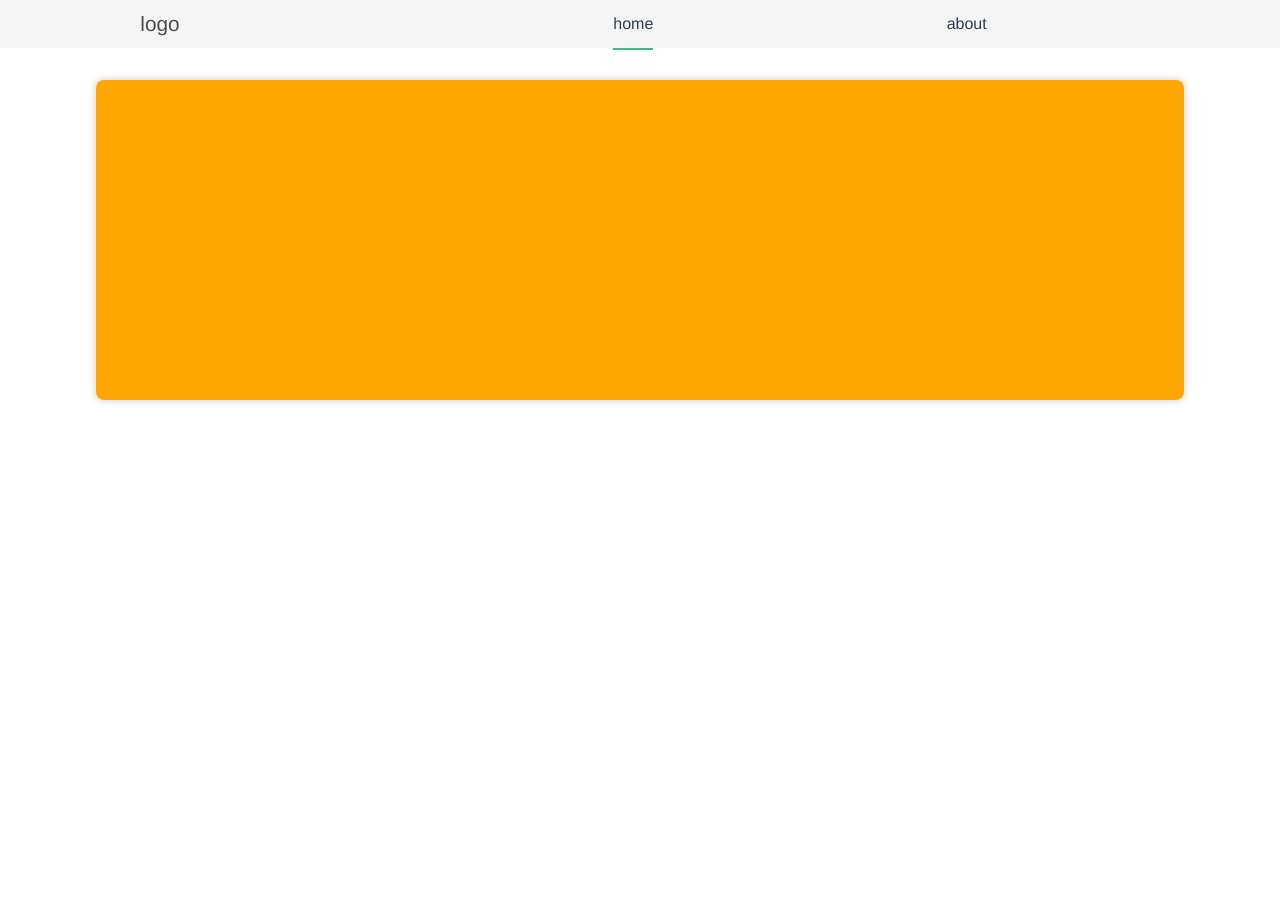
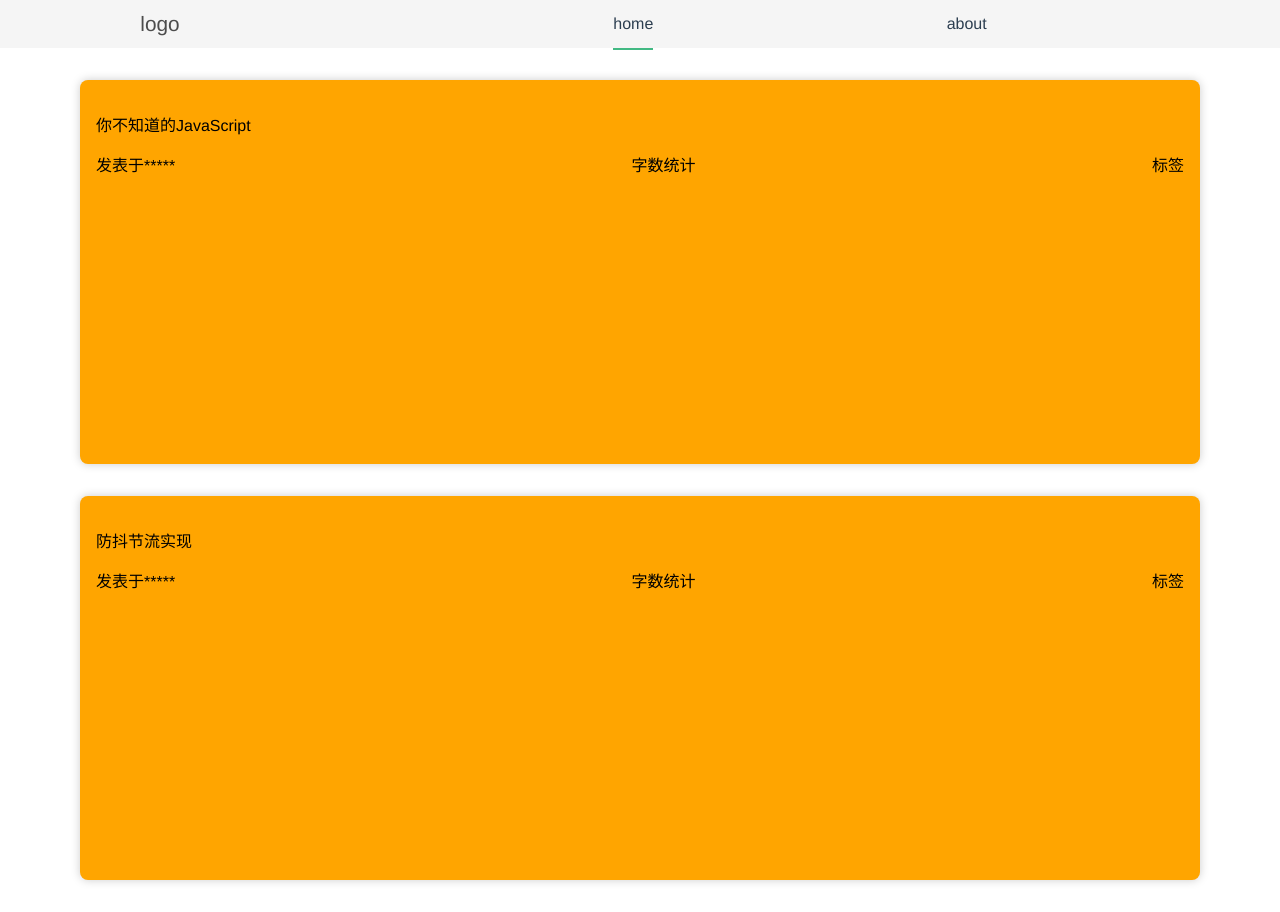
Before and after one commit to Haibinkhb/blog, a Vue app: page /#/home in a window 1280 px wide. Before the commit the page ends 800 px from the top, so only its background shows below. Built offline with nearby package versions, Linux system fonts and the light colour scheme.

Commit message:
完善router

```diff
--- a/src/App.vue
+++ b/src/App.vue
@@ -24,7 +24,6 @@ export default {
   -moz-osx-font-smoothing: grayscale;
   display: flex;
   flex-direction: column;
-  height: 100vh;
   width: 100vw;
 }
 </style>
--- a/src/components/content/home/Home.vue
+++ b/src/components/content/home/Home.vue
@@ -1,7 +1,13 @@
 <template>
   <div>
-    <router-link tag="div" :to="'/ES6'">
-      <LogList />
+    <router-link
+    tag="div"
+    :to="`/log/${log.id}`"
+    v-for="(log, index) in logList"
+    :key="index"
+    >
+
+      <LogList :log="log"></LogList>
     </router-link>
   </div>
 </template>
@@ -9,6 +15,11 @@
 <script>
 import LogList from "./LogList.vue";
 export default {
+  data() {
+    return {
+      logList: [{id:'es6', title: "你不知道的JavaScript" }, {id:'es7', title: "防抖节流实现" }]
+    };
+  },
   components: {
     LogList
   }
--- a/src/components/content/home/Log.vue
+++ b/src/components/content/home/Log.vue
@@ -1,6 +1,6 @@
 <template>
   <div class="content">
-    i am log
+    {{this.$route.params}}
   </div>
 </template>
 
--- a/src/components/content/home/LogList.vue
+++ b/src/components/content/home/LogList.vue
@@ -1,14 +1,24 @@
 <template>
     <div class="content">
-       <span class="title"></span>
-       <div> </div>
-
+       <div class="title">{{log.title}}</div>
+       <div class="logInfo">
+           <span>发表于*****</span>
+           <span>字数统计</span>
+           <span>标签</span>
+        </div>
     </div>
 </template>
 
 <script>
 // import Log from './Log.vue'
 export default {
+    props:{log:Object},
+
+    data(){
+        return{
+            params:this.$route.params
+        }
+    },
     components:{
         // Log
     }
@@ -19,10 +29,17 @@ export default {
 .content{
     background-color: orange;
     display: flex;
+    flex-direction: column;
     width: 85%;
     height: 20rem;
     margin: 2rem auto;
     box-shadow: 0px 0px 10px #ccc;
     border-radius: 0.5rem;
+    padding: 2rem 1rem;
+}
+.logInfo{
+    margin: 1rem 0;
+    display: flex;
+    justify-content: space-between;
 }
 </style>
--- a/src/router/router.js
+++ b/src/router/router.js
@@ -26,7 +26,7 @@ export default new VueRouter({
             component: About
         },
         {
-            path: '/ES6',
+            path: '/log/:id',
             component: Log
         }
     ]
```
